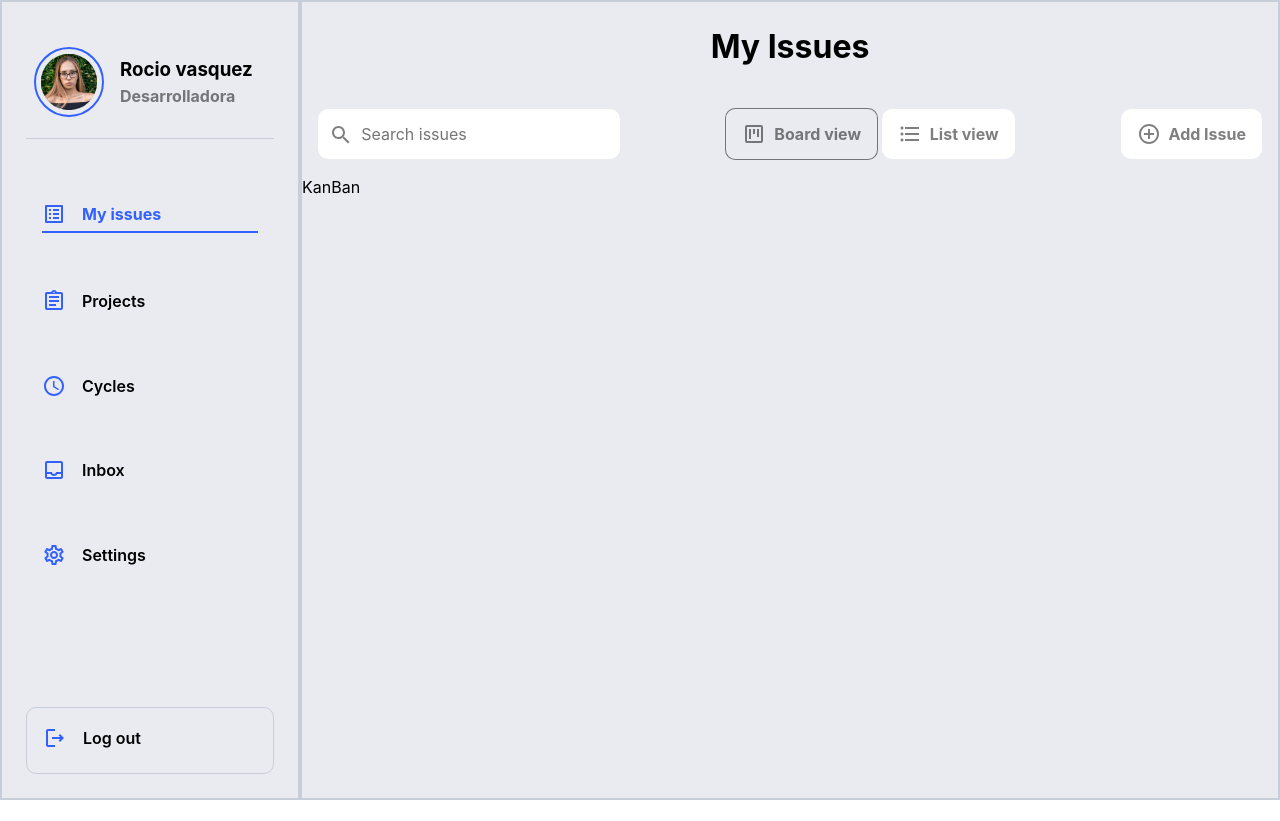
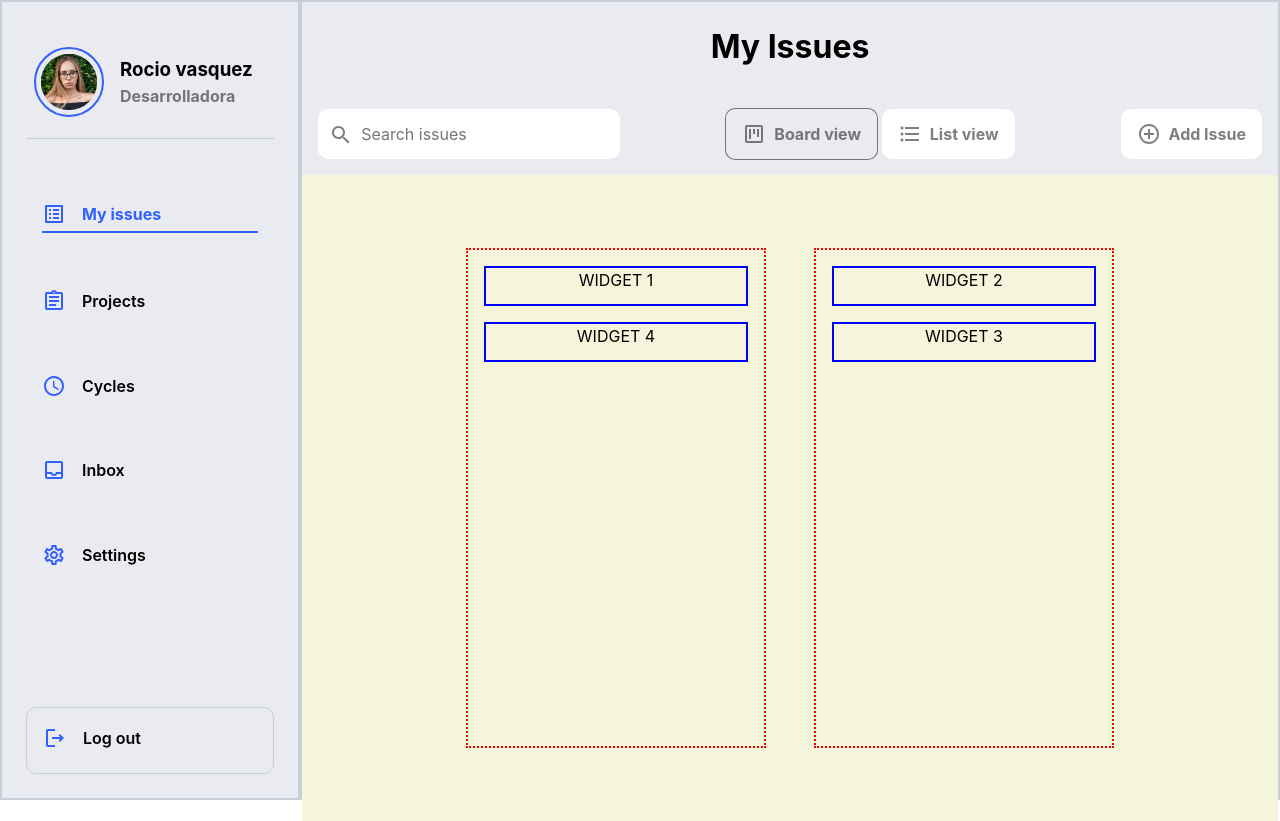
Before and after one commit to nds-fsd/linear, a React app in the folder frontend/: page /home/my-issues in a window 1280 px wide. Before the commit the page ends 800 px from the top, so only its background shows below. Built offline with nearby package versions, Linux system fonts and the light colour scheme; the HTML template or start-up script is replaced by a standard one.

Commit message:
kanban first commit

```diff
--- /dev/null
+++ b/frontend/src/components/kanban/draggablewidget/draggablewidget.jsx
@@ -0,0 +1,50 @@
+import { useState } from "react";
+import draggableWidgetStyle from "./draggablewidget.module.css";
+
+const DraggableWidget = ({ title, updateWidgetList, widgetList }) => {
+  const [isBeingDragged, setIsBeingDragged] = useState(false);
+
+  //me parece que para modificar el css durante el dragging voy a necesitar usar useRef
+
+  function handleOnDragStart(e, i) {
+    const widgetIndex = widgetList.findIndex((element) => element === title);
+    widgetList.splice(widgetIndex, 1);
+    setIsBeingDragged(true);
+    console.log(e.target.innerText, "started being dragged");
+    e.dataTransfer.setData("widgetTitle", title);
+
+    // console.log("drag started", i)
+  }
+
+  function handleOnDragEnter(e) {
+    setIsBeingDragged(true);
+    console.log("Entering the dragside");
+  }
+
+  function handleOnDrag(e) {
+    console.log("item being dragged");
+  }
+
+  function handleOnDragEnd(e) {
+    setIsBeingDragged(false);
+    console.log("Item stopped being dragged");
+  }
+
+  return (
+    <div
+      className={
+        isBeingDragged
+          ? `${draggableWidgetStyle.beingDragged} ${draggableWidgetStyle.widget}`
+          : draggableWidgetStyle.widget
+      }
+      draggable
+      onDragStart={(e) => handleOnDragStart(e)}
+      onDrag={(e) => handleOnDrag()}
+      onDragEnd={handleOnDragEnd}
+    >
+      {`WIDGET ${title}`}
+    </div>
+  );
+};
+
+export default DraggableWidget;
--- /dev/null
+++ b/frontend/src/components/kanban/draggablewidget/draggablewidget.module.css
@@ -0,0 +1,19 @@
+.widget{
+  width:100%;
+  height:40px;
+  text-align:center;
+  border:2px solid blue;
+  cursor:grab;
+}
+
+.widget:active {
+  box-shadow: rgba(100, 100, 111, 0.2) 0px 7px 29px 0px;
+  background-color: aqua;
+  cursor: grabbing;
+}
+
+.beingDragged{
+  box-shadow: rgba(100, 100, 111, 0.2) 0px 7px 29px 0px;
+  background-color: aqua;
+  cursor: grabbing;
+}
--- /dev/null
+++ b/frontend/src/components/kanban/droppingarea/droppingarea.jsx
@@ -0,0 +1,22 @@
+import { useState } from "react";
+import droppingAreaStyle from './droppingarea.module.css'
+
+
+const DroppingArea = ({ children, setWidgets, widgets }) => {
+  function handleOnDrop(e) {
+    const widget = e.dataTransfer.getData("widgetTitle").toString();
+    setWidgets([...widgets, widget]);
+  }
+
+  function handleDragOver(e) {
+    e.preventDefault();
+  }
+
+  return (
+    <div className={droppingAreaStyle.page} onDrop={handleOnDrop} onDragOver={handleDragOver}>
+      {children}
+    </div>
+  );
+};
+
+export default DroppingArea;
--- /dev/null
+++ b/frontend/src/components/kanban/droppingarea/droppingarea.module.css
@@ -0,0 +1,10 @@
+.page{
+  height:500px;
+  width:300px;
+  border: 2px dotted red;
+  padding:1em;
+  display:flex;
+  flex-direction:column;
+  gap:1em;
+  overflow-y: scroll;
+}
--- /dev/null
+++ b/frontend/src/components/kanban/kanban.jsx
@@ -0,0 +1,41 @@
+import { useState } from "react";
+import DroppingArea from "./droppingarea/droppingarea";
+import DraggableWidget from "./draggablewidget/draggablewidget";
+import kanbanStyle from './kanban.module.css'
+
+function Kanban() {
+
+
+  const [groupOneWidgets, setGroupOneWidgets] = useState(["1","4"]);
+  const [groupTwoWidgets, setGroupTwoWidgets] = useState(["2","3"]);
+
+  return (
+    <div className={kanbanStyle.kanbanArea}>
+      <DroppingArea setWidgets={setGroupOneWidgets} widgets={groupOneWidgets}>
+        {groupOneWidgets?.map((widget, index) => (
+          <DraggableWidget
+          widgetList={groupOneWidgets}
+          updateWidgetList={setGroupOneWidgets}
+          title={widget}
+          key={index}
+          index={index}
+          />
+        ))}
+      </DroppingArea>
+
+      <DroppingArea setWidgets={setGroupTwoWidgets} widgets={groupTwoWidgets}>
+        {groupTwoWidgets?.map((widget, index) => (
+          <DraggableWidget
+          widgetList={groupTwoWidgets}
+          updateWidgetList={setGroupTwoWidgets}
+          title={widget}
+          key={index}
+          index={index}
+          />
+        ))}
+      </DroppingArea>
+    </div>
+  );
+}
+
+export default Kanban;
--- /dev/null
+++ b/frontend/src/components/kanban/kanban.module.css
@@ -0,0 +1,9 @@
+.kanbanArea{
+    width:100%;
+    height:calc(100% - 150px);
+    background-color: beige;
+    display:flex;
+    justify-content: center;
+    align-items: center;
+    gap:3em;
+}
--- a/frontend/src/components/myissues/myissues.jsx
+++ b/frontend/src/components/myissues/myissues.jsx
@@ -1,6 +1,7 @@
 import { useState } from "react";
 import myIssuesStyle from "./myissues.module.css";
 import PageHeader from '../pageheader/pageheader.jsx'
+import Kanban from "../kanban/kanban";
 
 const MyIssues = () => {
   const [activeView, setActiveview] = useState("kanban");
@@ -13,8 +14,7 @@ const MyIssues = () => {
       title="My Issues"
       btntitle="Issue"
       />
-
-      KanBan
+      <Kanban/>
     </div>
   );
 };
```
Also changed, not shown: frontend/src/components/kanban/App.css (added).
